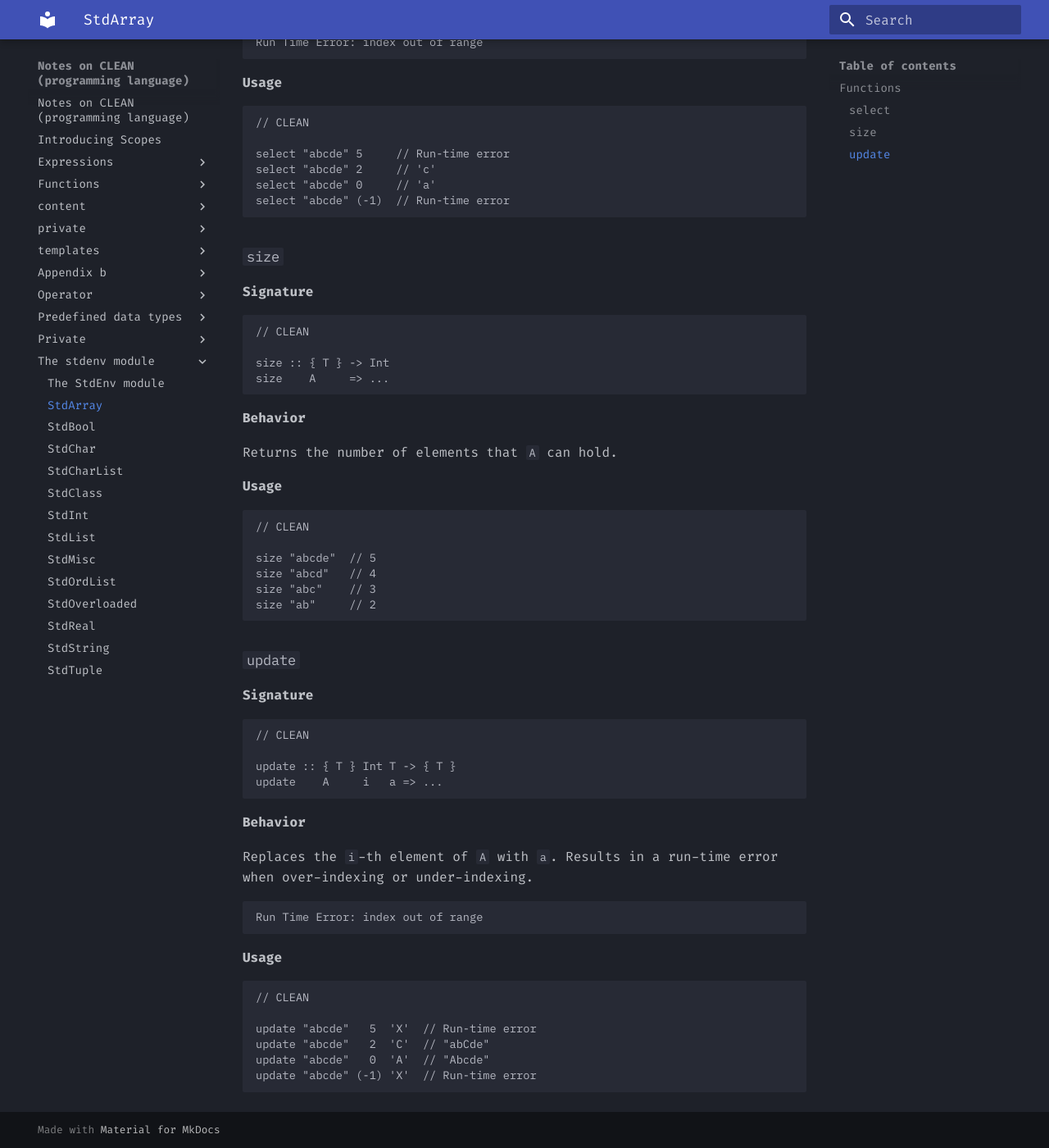
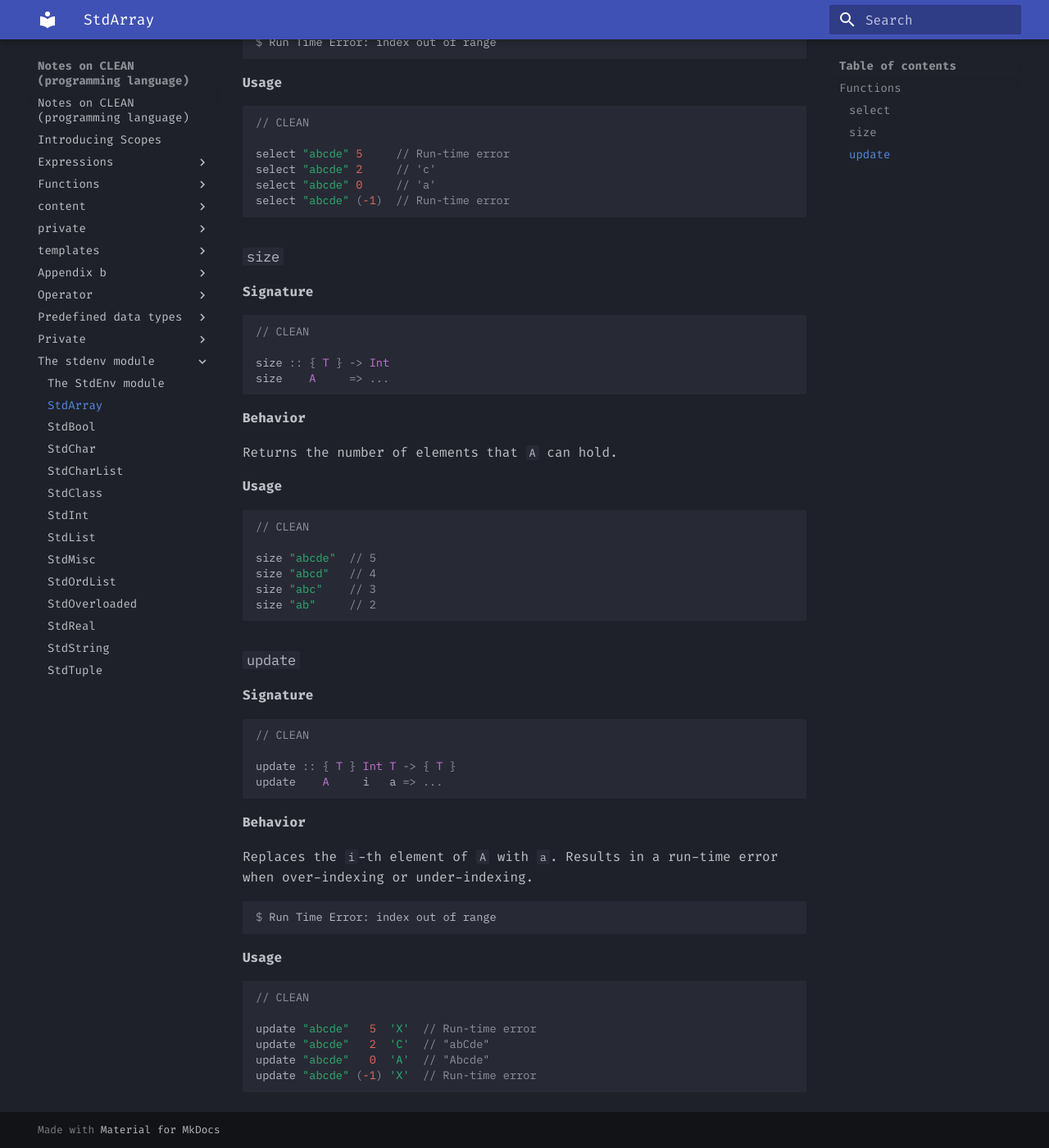
Before and after one commit to Eurydia/notes-on-clean-programming-language, an MkDocs documentation site: the page built from docs/the-stdenv-module/stdarray.md, in a window 1280 px wide and 1400 px high, scrolled down 574 px. Shown: the whole window at 82% size. Built offline with MkDocs 1.6.1 and Material for MkDocs 9.7.7, drawn with Linux system fonts in a browser that asks for light colours; some of the changed text lies outside the part shown.

Commit message:
Update stdarray.md

````diff
--- a/docs/the-stdenv-module/stdarray.md
+++ b/docs/the-stdenv-module/stdarray.md
@@ -8,7 +8,7 @@ Visit [SystemArray](https://cloogle.org/src/#base-stdenv/StdArray;icl;line=1) on
 
 **Signature**
 
-```
+```clean
 // CLEAN
 
 select :: { T } Int -> T
@@ -20,13 +20,13 @@ select    A     i   => ...
 Returns the `i`-th element of `A`.
 Results in a run-time error when over-indexing or under-indexing.
 
-```
-Run Time Error: index out of range
+```console
+$ Run Time Error: index out of range
 ```
 
 **Usage**
 
-```
+```clean
 // CLEAN
 
 select "abcde" 5     // Run-time error
@@ -39,7 +39,7 @@ select "abcde" (-1)  // Run-time error
 
 **Signature**
 
-```
+```clean
 // CLEAN
 
 size :: { T } -> Int
@@ -52,7 +52,7 @@ Returns the number of elements that `A` can hold.
 
 **Usage**
 
-```
+```clean
 // CLEAN
 
 size "abcde"  // 5
@@ -65,7 +65,7 @@ size "ab"     // 2
 
 **Signature**
 
-```
+```clean
 // CLEAN
 
 update :: { T } Int T -> { T }
@@ -77,13 +77,13 @@ update    A     i   a => ...
 Replaces the `i`-th element of `A` with `a`.
 Results in a run-time error when over-indexing or under-indexing.
 
-```
-Run Time Error: index out of range
+```console
+$ Run Time Error: index out of range
 ```
 
 **Usage**
 
-```
+```clean
 // CLEAN
 
 update "abcde"   5  'X'  // Run-time error
````
